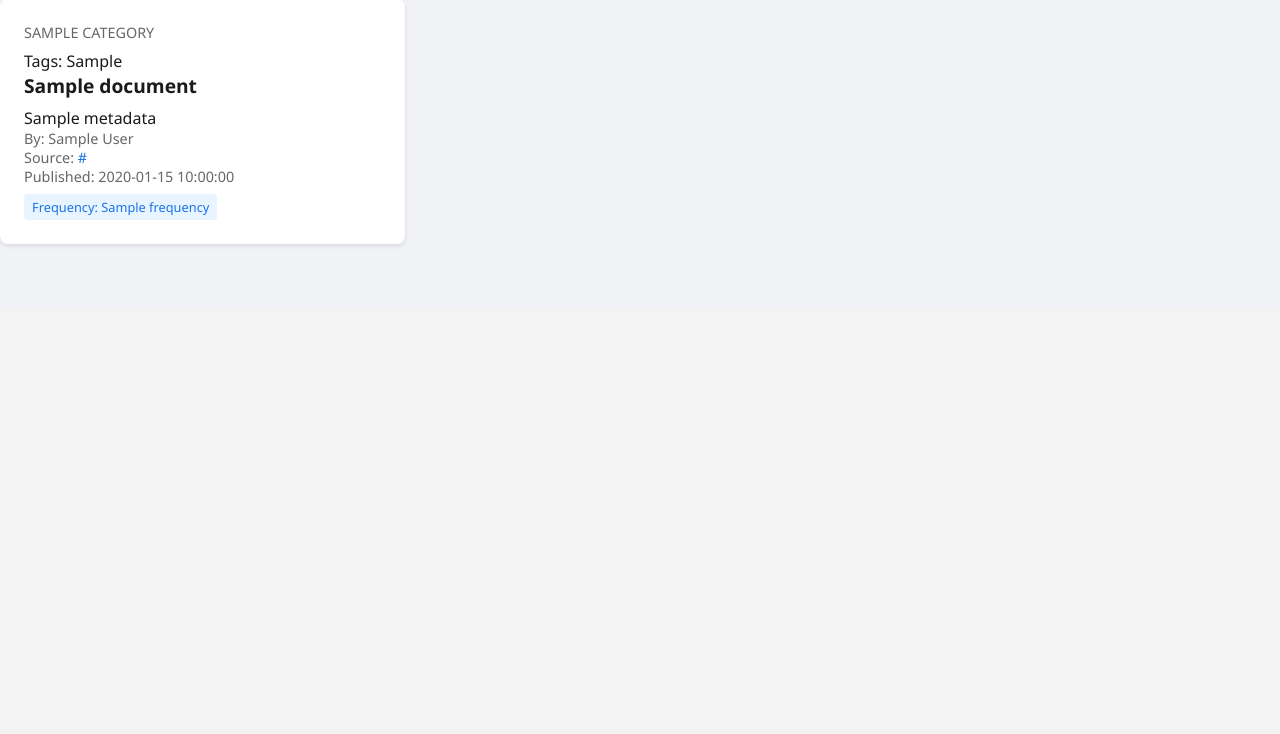
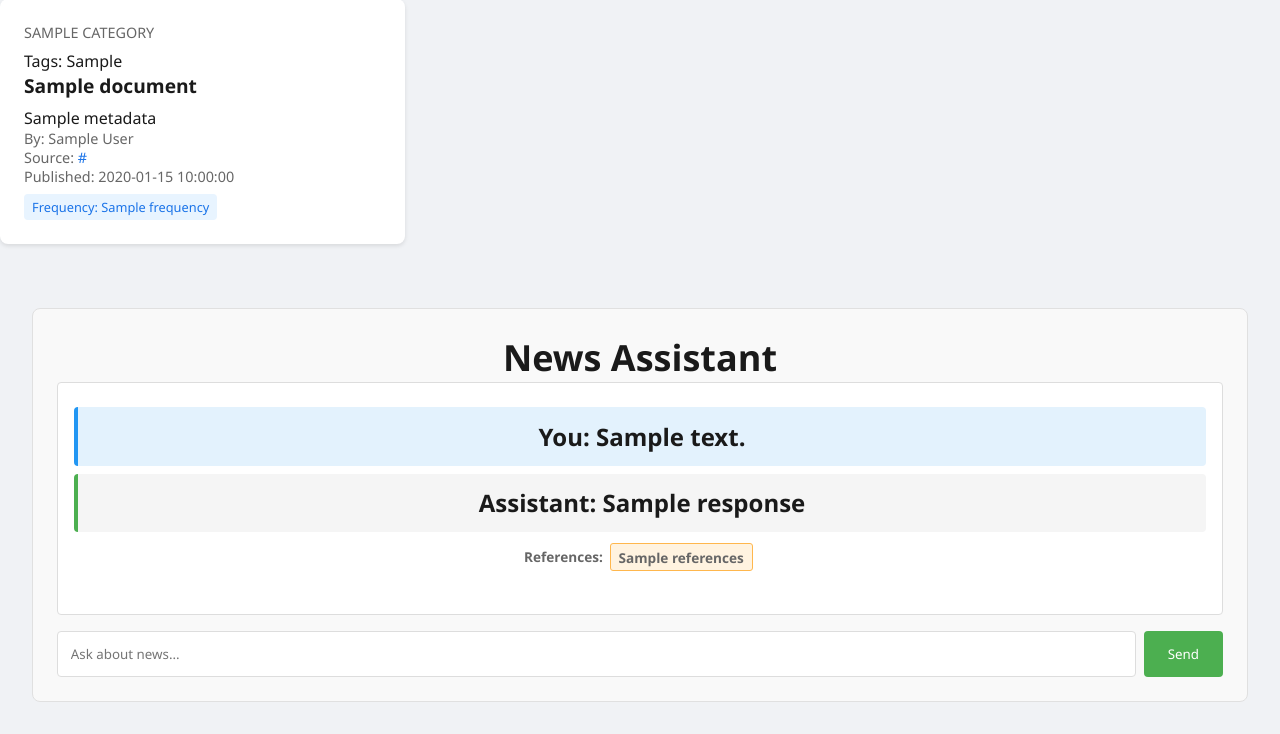
Before and after one commit to MitVinay/news-chatbot, a Flask app: template news-chatbot/templates/index.html in a window 1280 px wide. Shown: the part 1375-2109 px from the top of the page. Before the commit the page ends 1622 px from the top, so only its background shows below. Run offline with Flask 3, Linux system fonts and the light colour scheme; the template is opened without the code that fills it: most values are stand-ins (such as "Sample title", 1, 10 or a date in 2020).

Commit message:
Reviewing the files

```diff
--- a/news-chatbot/app.py
+++ b/news-chatbot/app.py
@@ -1,5 +1,13 @@
 from flask import Flask, render_template, request
 from src.highlights import Highlights
+import chromadb
+import os
+from dotenv import load_dotenv
+from openai import OpenAI
+import gradio as gr
+from sentence_transformers import SentenceTransformer
+import chromadb
+
 
 app = Flask(__name__)
 
@@ -7,9 +15,11 @@ checker = Highlights()
 news_highlight = checker.get_highlights()
 
 print(".....Fetching the highlighted news")
+EMBEDDING_MODEL = "sentence-transformers/all-MiniLM-L6-v2"
+embedding_model = SentenceTransformer(EMBEDDING_MODEL)
 
 
-@app.route('/home')
+@app.route('/')
 def index():
     category = request.args.getlist('category')
     print(category)
@@ -24,6 +34,7 @@ def index():
     if category == 'all':
         all_data = [item for sublist in checker.category_documents.values()
                     for item in sublist]
+    print(all_data)
 
     return render_template('index.html',
                            news=all_data,
@@ -31,5 +42,78 @@ def index():
                            current_category=category)
 
 
+@app.route('/chat', methods=['POST'])
+def chat_endpoint():
+    category = request.args.getlist('category')
+    all_data = []
+    for cat, data in checker.category_documents.items():
+        if cat in category:
+            all_data.extend(data)
+    # If no categories are selected, use 'all' as the default
+    if not category:
+        category = ['all']
+
+    if category == 'all':
+        all_data = [item for sublist in checker.category_documents.values()
+                    for item in sublist]
+    print(all_data)
+    # Initialize
+    load_dotenv()
+    openai_api_key = os.getenv('OPENAI_API_KEY')
+
+    openai = OpenAI()
+    MODEL = 'gpt-4o-mini'
+
+    system_message = "You are a helpful assistant and respectful assistant"
+    message = request.form.get('message')
+    print(message)
+
+    # Initialize ChromaDB client
+    client = chromadb.PersistentClient(path="news-chatbot/databases/news")
+    collection = client.get_or_create_collection("processed_news")
+
+    # Initialize embedding model
+
+    query_embedding = embedding_model.encode([message]).tolist()[0]
+
+    # Query ChromaDB
+    results = collection.query(
+        query_embeddings=[query_embedding],
+        n_results=3,
+        include=["metadatas", "documents"]
+    )
+
+    # Build context
+    context = "\n".join(results['documents'][0])
+    full_prompt = f"""Context information:
+    {context}
+
+    User Question: {message}
+
+    Answer based on the context and your knowledge:"""
+
+    # Prepare messages for OpenAI
+    messages = [{"role": "system", "content": system_message}] + \
+        [{"role": "user", "content": full_prompt}]
+
+    # Generate response
+    response = openai.chat.completions.create(
+        model=MODEL,
+        messages=messages,
+        stream=False  # Changed to False for single response
+    )
+
+    # Format references
+    references = results['metadatas'][0]
+
+    return render_template('index.html',
+                           response=response.choices[0].message.content,
+                           references=references,
+                           message=message,
+                           news=all_data,
+                           highlighted_news=news_highlight,
+                           current_category=category)
+
+
 if __name__ == '__main__':
     app.run(debug=True)
--- a/news-chatbot/src/data/data_prepocessing.py
+++ b/news-chatbot/src/data/data_preprocessing.py
@@ -52,6 +52,9 @@ class DataPreprocessingPipeline:
         self.combined_df['Category'] = self.combined_df['Category'].replace(
             {'local': 'national', 'australia': 'national'})
 
+        self.combined_df['Category'] = self.combined_df['Category'].replace(
+            {'sport': 'sports'})
+
     def check_https(self):
 
         self.combined_df['is_https'] = self.combined_df['Link'].apply(
--- a/news-chatbot/templates/index.html
+++ b/news-chatbot/templates/index.html
@@ -159,7 +159,83 @@
     align-items: center;
     gap: 5px;
 }
+/* Chat Container */
+.chat-container {
+    margin-top: 2rem;
+    border: 1px solid #e0e0e0;
+    border-radius: 8px;
+    padding: 1.5rem;
+    background-color: #f9f9f9;
+}
 
+.chat-history {
+    max-height: 400px;
+    overflow-y: auto;
+    margin-bottom: 1rem;
+    padding: 1rem;
+    background-color: white;
+    border: 1px solid #ddd;
+    border-radius: 4px;
+}
+
+/* Messages */
+.message {
+    margin: 0.5rem 0;
+    padding: 0.8rem;
+    border-radius: 4px;
+}
+
+.user-message {
+    background-color: #e3f2fd;
+    border-left: 4px solid #2196f3;
+}
+
+.bot-message {
+    background-color: #f5f5f5;
+    border-left: 4px solid #4caf50;
+}
+
+/* References */
+.references {
+    font-size: 0.85rem;
+    color: #666;
+    margin: 0.5rem 0 1.5rem 0;
+}
+
+.ref {
+    display: inline-block;
+    background-color: #fff3e0;
+    padding: 0.2rem 0.5rem;
+    margin: 0.2rem;
+    border-radius: 3px;
+    border: 1px solid #ffb74d;
+}
+
+/* Chat Form */
+.chat-form {
+    display: flex;
+    gap: 0.5rem;
+}
+
+.chat-form input[type="text"] {
+    flex-grow: 1;
+    padding: 0.8rem;
+    border: 1px solid #ddd;
+    border-radius: 4px;
+}
+
+.chat-form button {
+    padding: 0.8rem 1.5rem;
+    background-color: #4caf50;
+    color: white;
+    border: none;
+    border-radius: 4px;
+    cursor: pointer;
+}
+
+.chat-form button:hover {
+    background-color: #45a049;
+}
 
     </style>
 </head>
@@ -205,7 +281,7 @@
     <div class="highlights-heading">
         <h2>Your Daily News Digest</h2>
     </div>
-    <form method="GET" action="/home">
+    <form method="GET" action="/">
         <div class="filters two-columns">
             {% set categories = ['finance', 'politics', 'investigations', 'national', 'world', 'insights & analysis',
                                  'entertainment-news', 'business', 'entertainment', 'general',
@@ -226,8 +302,6 @@
     </form>
 
 
-
-
         <section class="highlights-grid">
             {% for item in news %}
             <div class="news-card">
@@ -245,5 +319,32 @@
             {% endfor %}
         </section>
         <div class="highlights-heading">
+
+        <!-- Add this section below your news content -->
+<div class="chat-container">
+    <h2>News Assistant</h2>
+
+    <!-- Chat History -->
+    <div class="chat-history">
+        <div class="message user-message">
+            <strong>You:</strong> {{ message}}
+        </div>
+        <div class="message bot-message">
+            <strong>Assistant:</strong> {{ response }}
+        </div>
+        <div class="references">
+            <strong>References:</strong>
+
+            <span class="ref">{{references }}</span>
+        </div>
+    </div>
+
+    <!-- Chat Form -->
+    <form method="POST" action="/chat" class="chat-form">
+        <input type="hidden" name="category" value="{{ current_category }}">
+        <input type="text" name="message" placeholder="Ask about news..." required>
+        <button type="submit">Send</button>
+    </form>
+</div>
 </body>
 </html>
```
Also changed, not shown: news-chatbot/README.md, 5 other files.
